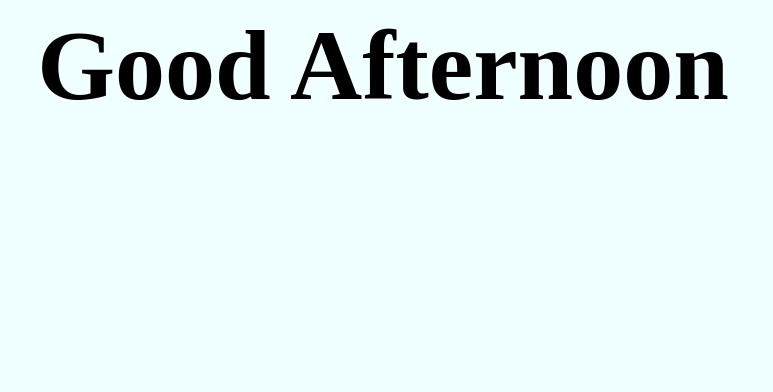
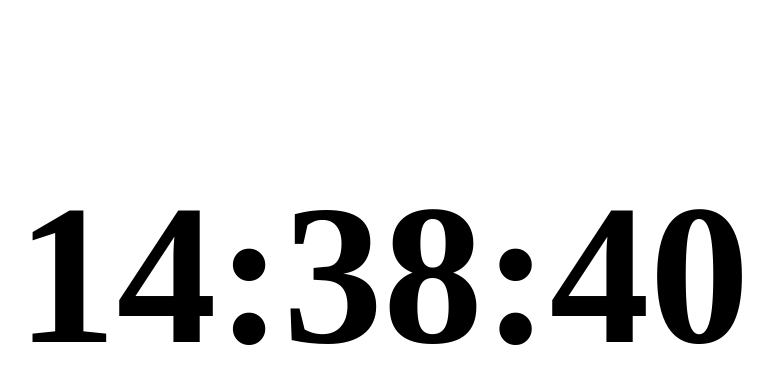
Before and after one commit to shahjash1634/welcomeapp, a plain HTML site: page index.html in a window 1280 px wide. Shown: the whole page, without its empty margins (257-1030 px from the left). Drawn offline with Linux system fonts and the light colour scheme.

Commit message:
Add files via upload

```diff
--- a/index.html
+++ b/index.html
@@ -1,27 +1,49 @@
 <html>
 	<head>
-		<title>Greeting App By Kamal Sir</title>
+		<title>Digital Clock App By Kamal Sir</title>
 		<style>
-			h1 {font-size: 100px;}
-			body {background-color: azure;}
+			h1 {font-size: 200px;}
+
 		</style>
 	</head>
 
 	<body>
 		<center>
+			<br>
 			<h1 id="msg"></h1>
 
 			<script>
+			function show()
+			{
+
 				let msg=document.getElementById("msg");
 				let d=new Date();
+
 				let h=d.getHours();
+				let sh=h.toString();
+				if(h<10)
+					sh= "0"+sh;
 
-				if(h<12)
-					msg.innerHTML = "Good Morning";
-				else if(h<16)
-					msg.innerHTML = "Good Afternoon";
-				else
-					msg.innerHTML = "Good Evening";
+				let m=d.getMinutes();
+				let sm=m.toString();
+				if(m<10)
+					sm= "0"+sm;
+
+				let s=d.getSeconds();
+				let ss=s.toString();
+				if(s<10)
+					ss= "0"+ss;
+
+				let ans = sh + ":" + sm + ":" + ss;
+				msg.innerHTML = ans;
+
+			}
+			show();
+			setInterval(show, 1000);
+
+
+
+
 			</script>
 		</center>
 	</body>
```
